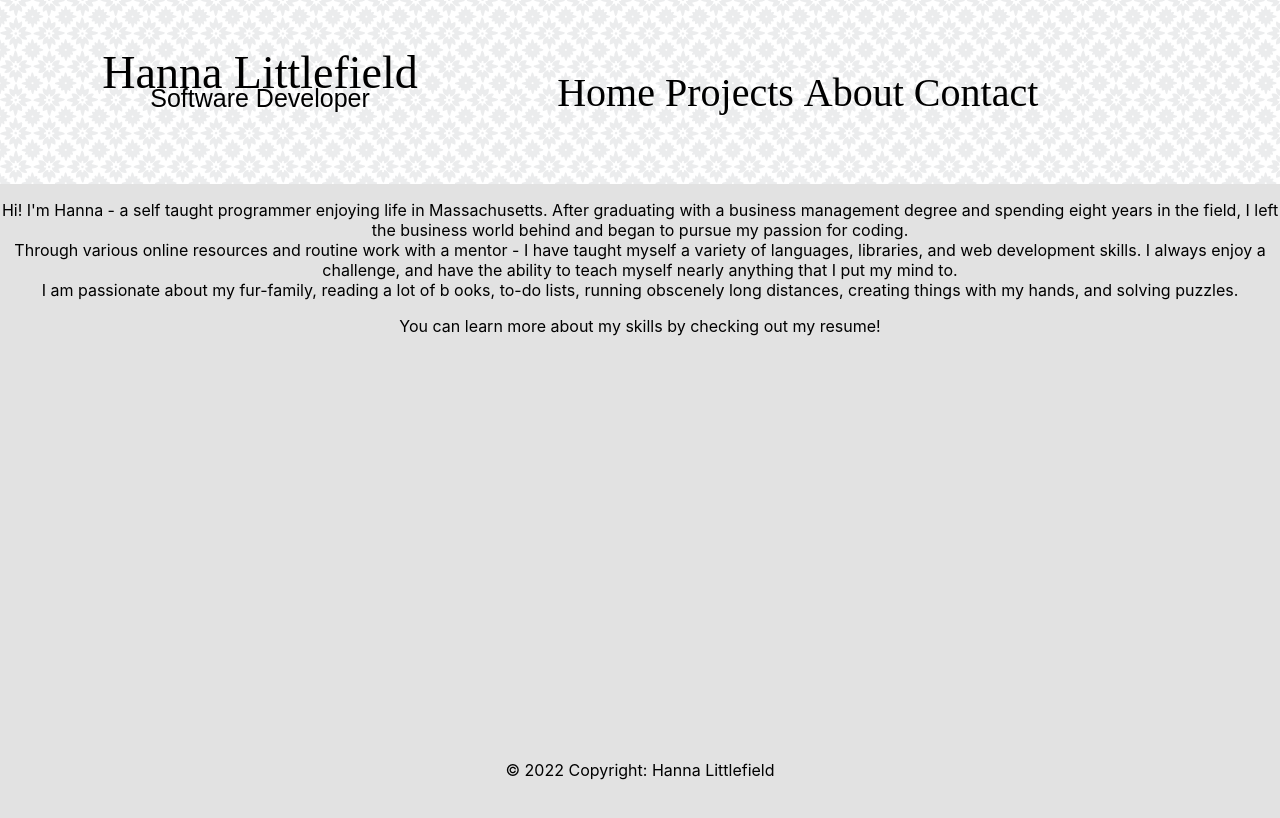
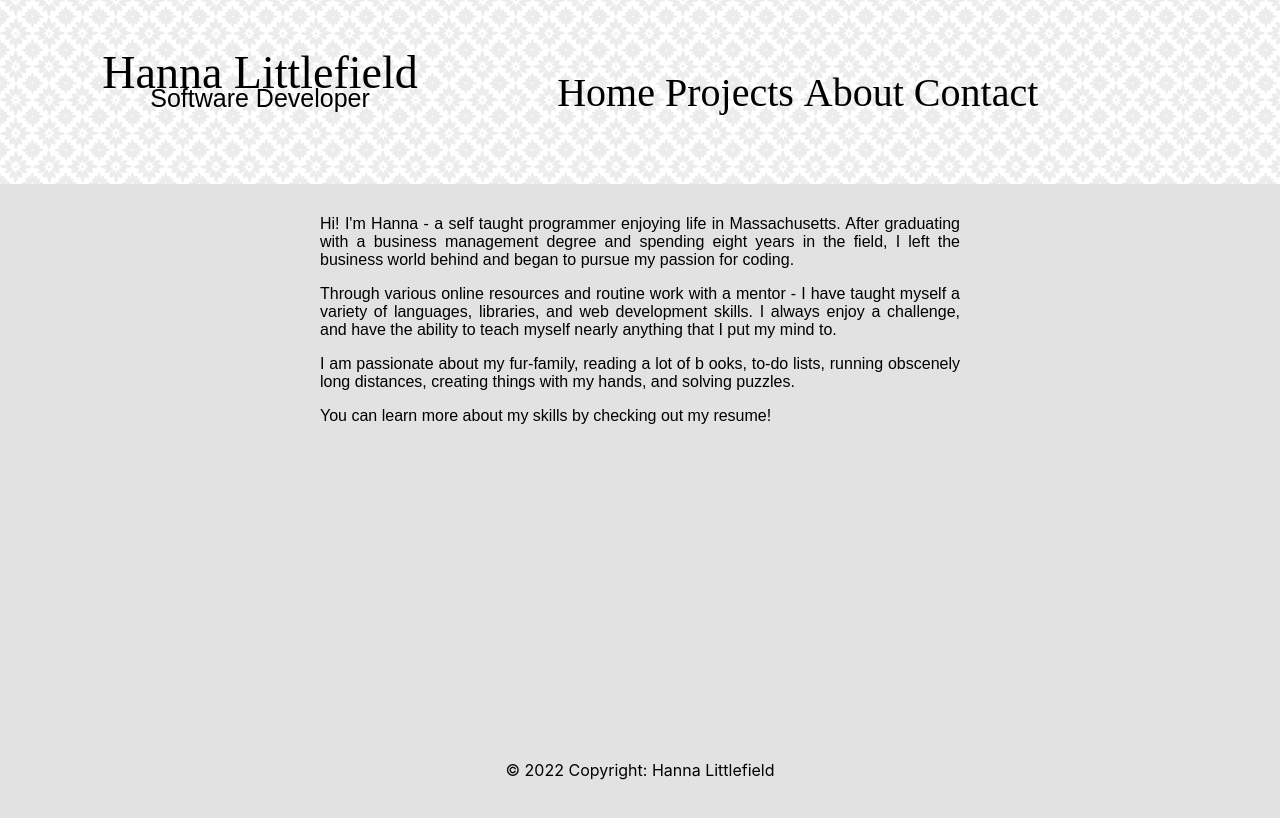
Before and after one commit to hannamlittlefield/AlexanderSucks, a React (Create React App) app: page /about in a window 1280 px wide. Shown: the top 818 px of the page. Built offline with nearby package versions, Linux system fonts and the light colour scheme; a web font is replaced by a local one.

Commit message:
finalizing styling of aboutme page

```diff
--- a/src/AboutMe.js
+++ b/src/AboutMe.js
@@ -2,15 +2,16 @@ import React from 'react'
 
 export default function About(){
     return(
-        <div align="center" className="About" class="container-fluid">
-            <p>Hi! I'm Hanna - a self taught programmer enjoying life in Massachusetts. After graduating with a business management degree and spending eight years in the field, I left the business world behind and began to pursue my passion for coding.<br/>
+        <div class="container-fluid" align="center">
+        <div align="center" className="About">
+            <p>Hi! I'm Hanna - a self taught programmer enjoying life in Massachusetts. After graduating with a business management degree and spending eight years in the field, I left the business world behind and began to pursue my passion for coding.</p>
 
-            Through various online resources and routine work with a mentor - I have taught myself a variety of languages, libraries, and web development skills. I always enjoy a challenge, and have the ability to teach myself nearly anything that I put my mind to.<br/>
+            <p>Through various online resources and routine work with a mentor - I have taught myself a variety of languages, libraries, and web development skills. I always enjoy a challenge, and have the ability to teach myself nearly anything that I put my mind to.</p>
 
-            I am passionate about my fur-family, reading a lot of b ooks, to-do lists, running obscenely long distances, creating things with my hands, and solving puzzles.
-    </p>
+            <p>I am passionate about my fur-family, reading a lot of b ooks, to-do lists, running obscenely long distances, creating things with my hands, and solving puzzles. </p>
 
     <p>You can learn more about my skills by checking out my resume!</p>
         </div>
+        </div>
     )
 }
--- a/src/App.css
+++ b/src/App.css
@@ -45,6 +45,8 @@ a {
   padding-top: 15px;
   height: 100vh;
   font-family: arial;
+  width: 50vw;
+  text-align: justify;
 }
 
 .Contact{
```
